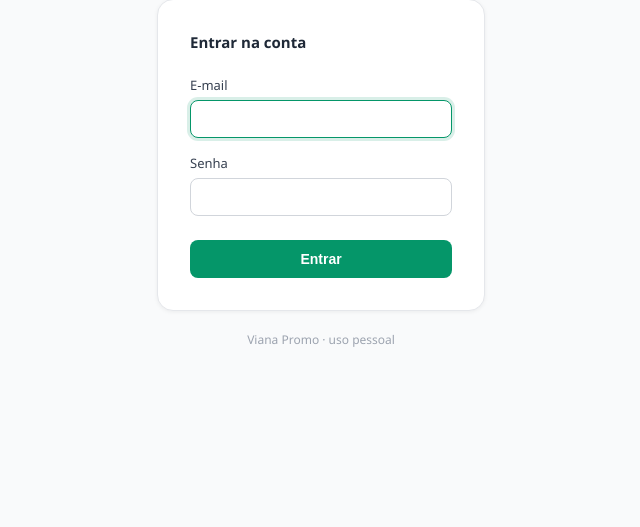
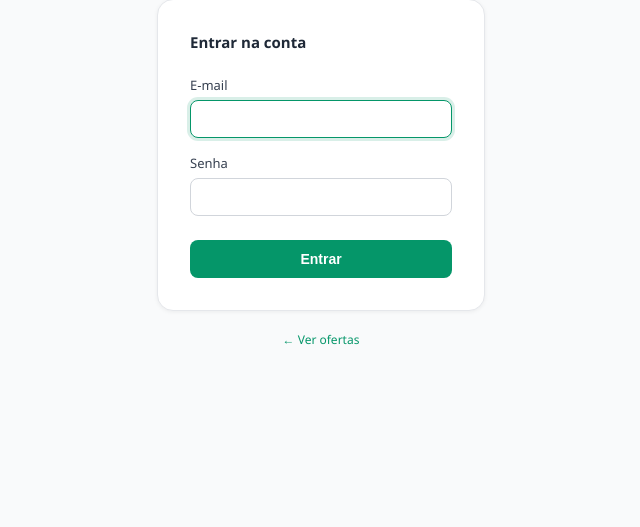
Before and after one commit to lmiguelviana/vianapromo, a PHP site: page /viana/login.php in a window 1280 px wide. Shown: the part 273-800 px from the top of the page, without its empty margins (319-959 px from the left). Run offline with PHP 8.4, Linux system fonts and the light colour scheme.

Commit message:
feat: link "Ver ofertas" no login para voltar ao portal
Co-Authored-By: Claude Sonnet 4.6 <noreply@anthropic.com>

```diff
--- a/login.php
+++ b/login.php
@@ -111,7 +111,7 @@ if ($_SERVER['REQUEST_METHOD'] === 'POST') {
             </form>
         </div>
 
-        <p class="footer">Viana Promo · uso pessoal</p>
+        <p class="footer"><a href="<?= BASE ?>/" style="color:#059669;text-decoration:none">← Ver ofertas</a></p>
     </div>
 </body>
 </html>
```
